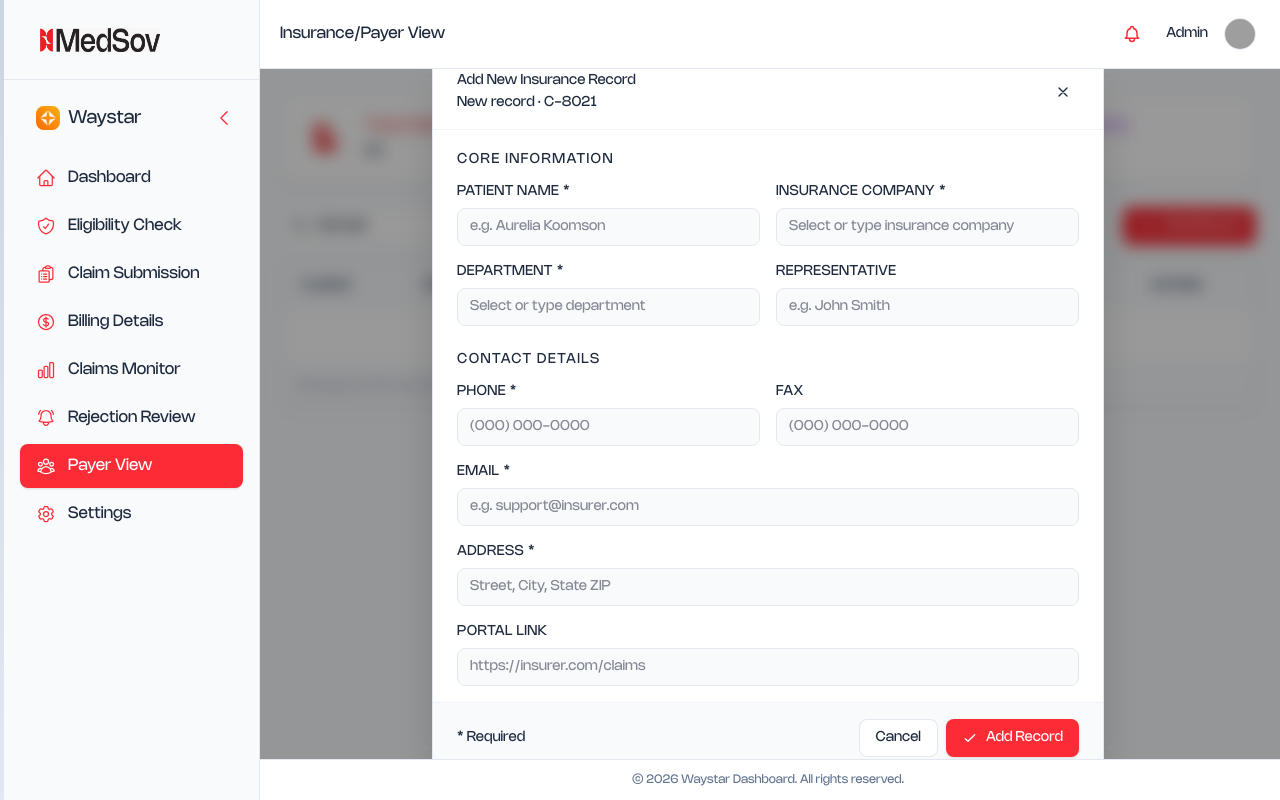
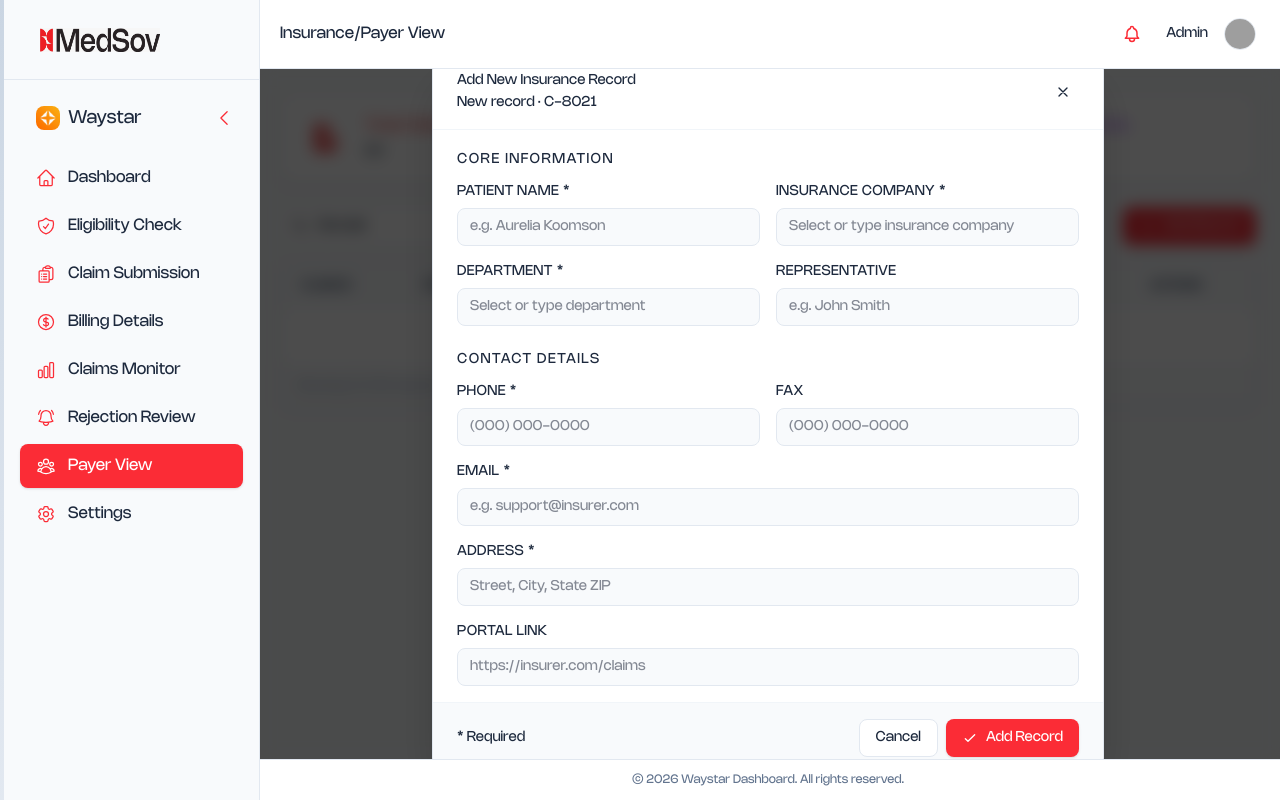
Before and after one commit to ShoutSeli/Waystar-Dashboard-Test, a React (Vite) app: page /insurancepayerview in a window 1280 px wide. Both pictures are taken after typing "Sample" into the empty fields and a click on the button "Add Record". Built offline with nearby package versions, Linux system fonts and the light colour scheme; grey boxes are pictures that could not be loaded.

Commit message:
Increase insurance payer modal backdrop opacity to hide page behind it

```diff
--- a/src/Components/InsurancePayerView.tsx
+++ b/src/Components/InsurancePayerView.tsx
@@ -368,7 +368,7 @@ const InsurancePayerView: React.FC = () => {
 
       {/* Delete Confirmation */}
       {deleteConfirmId && (
-        <div className="fixed inset-0 z-50 flex items-end sm:items-center justify-center p-4 bg-black/40 backdrop-blur-sm">
+        <div className="fixed inset-0 z-50 flex items-end sm:items-center justify-center p-4 bg-black/70 backdrop-blur-sm">
           <div className="bg-white dark:bg-slate-900 rounded-2xl shadow-2xl w-full max-w-sm p-6 border border-slate-200 dark:border-slate-700">
             <h3 className="text-sm font-medium text-slate-800 dark:text-slate-100 mb-2">Delete Record</h3>
             <p className="text-sm font-medium text-slate-800 dark:text-slate-400 mb-5">Delete <span className="font-semibold dark:text-slate-200">{deleteConfirmId}</span>? This cannot be undone.</p>
@@ -382,7 +382,7 @@ const InsurancePayerView: React.FC = () => {
 
       {/* Add / Edit Modal */}
       {showModal && (
-        <div className="fixed inset-0 z-50 flex items-end sm:items-center justify-center p-2 sm:p-4 bg-black/40 backdrop-blur-sm">
+        <div className="fixed inset-0 z-50 flex items-end sm:items-center justify-center p-2 sm:p-4 bg-black/70 backdrop-blur-sm">
           <div className="bg-white dark:bg-slate-900 rounded-2xl shadow-2xl w-full max-w-2xl max-h-[95vh] sm:max-h-[90vh] flex flex-col border border-slate-200 dark:border-slate-700">
             <div className="flex items-center justify-between px-6 py-4 border-b border-slate-100 dark:border-slate-700 flex-shrink-0">
               <div>
```
